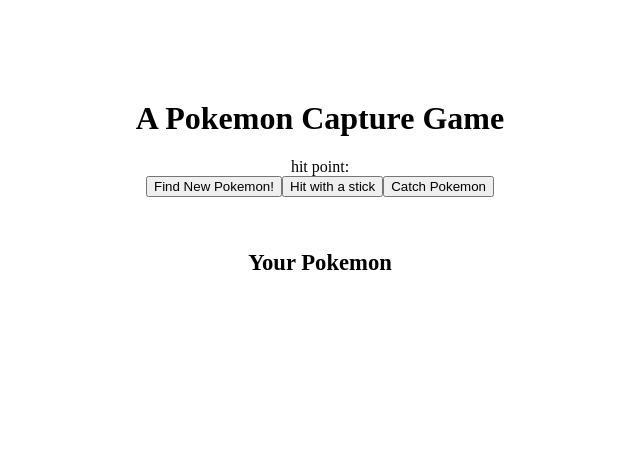
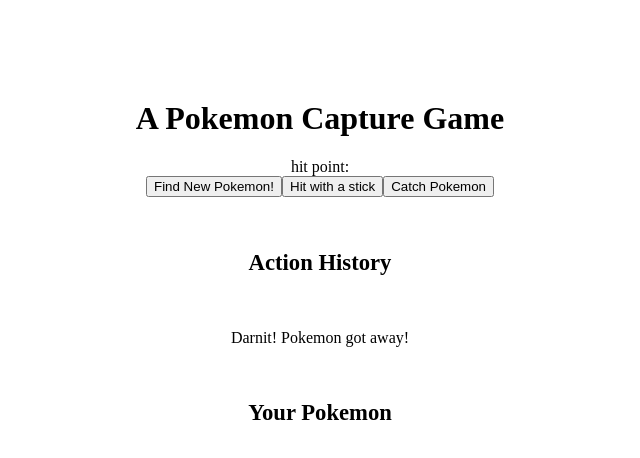
Before and after one commit to tonsojun/pokemon_game, a plain HTML site: page index.html in a window 1280 px wide. Both pictures are taken after a click on the button "Catch Pokemon". Shown: the whole page, without its empty margins (320-960 px from the left). Drawn offline with Linux system fonts and the light colour scheme; no server answers.

Commit message:
Now displaying action history

```diff
--- a/index.css
+++ b/index.css
@@ -25,6 +25,10 @@ h1 {
   justify-content: center;
 }
 
+#actions {
+  text-align: center;
+}
+
 h6 {
   text-align: center;
   font-size: .6cm;
--- a/index.html
+++ b/index.html
@@ -14,28 +14,47 @@
       <button class="button" onClick="catchPokemon()">Catch Pokemon</button>
     </div>
 
+    <h6>Action History</h6>
+    <div id="actions"></div>
+
     <h6>Your Pokemon</h6>
     <div id="yourPokemon"></div>
 
     <script>
       let pokemon = {};
       let yourPokemon = [];
+      let yourActions = [];
 
       const hit = () => {
         pokemon.hp = pokemon.hp - Math.floor(Math.random() * 50)
-        console.log('pokemon is ', pokemon)
-        console.log('pokemon.hp is ', pokemon.hp)
         document.getElementById("hp").innerHTML = `<h3>HP:  + ${pokemon.hp}`
+        hitActions(pokemon.hp)
+        drawActions();
       }
 
       const drawYourPokemon = () => {
-        console.log("inside drawYourPokemon")
         let newHtml = "";
         for (var i = 0; i < yourPokemon.length; i++) {
           newHtml += `<img src="${yourPokemon[i]}">`
         }
-        console.log("newHtml is ", newHtml)
         document.getElementById("yourPokemon").innerHTML = newHtml
+      }
+
+      const hitActions = (hp) => {
+        yourActions.push(hp);
+      }
+
+      const catchActions = (message) => {
+        yourActions.push(message);
+        drawActions();
+      }
+
+      const drawActions = () => {
+        let actionsHtml = ""
+        for(var i = 0; i < yourActions.length; i++) {
+          actionsHtml += `<p>${yourActions[i]}<p>`
+        }
+        document.getElementById("actions").innerHTML = actionsHtml;
       }
 
       const catchPokemon = () => {
@@ -45,26 +64,24 @@
           yourPokemon.push(pokemon.sprite);
           newPokemon();
           drawYourPokemon();
+          catchActions("Caught Pokemon!!!");
           console.log("pokemon caught")
         }
         else {
           console.log("failed to catch pokemon")
+          catchActions("Darnit! Pokemon got away!");
         }
       }
 
       async function newPokemon() {
         let num = Math.floor(Math.random() * 500)
-        console.log('num is ', num)
         fetch(`https://pokeapi.co/api/v2/pokemon/${num}`)
           .then(response => response.json())
           .then(data => {
-            console.log('data is ', data)
             pokemon.name = data.name
             pokemon.sprite = data.sprites.front_default
             pokemon.hp = data.stats[0].base_stat
             pokemon.base_hp = data.stats[0].base_stat
-            console.log('pokemon is ', pokemon)
-            console.log('yourPokemon is ', yourPokemon)
             document.getElementById("name").innerHTML = pokemon.name
             document.getElementById("sprite").innerHTML = `<img src="${pokemon.sprite}">`
           })
```
